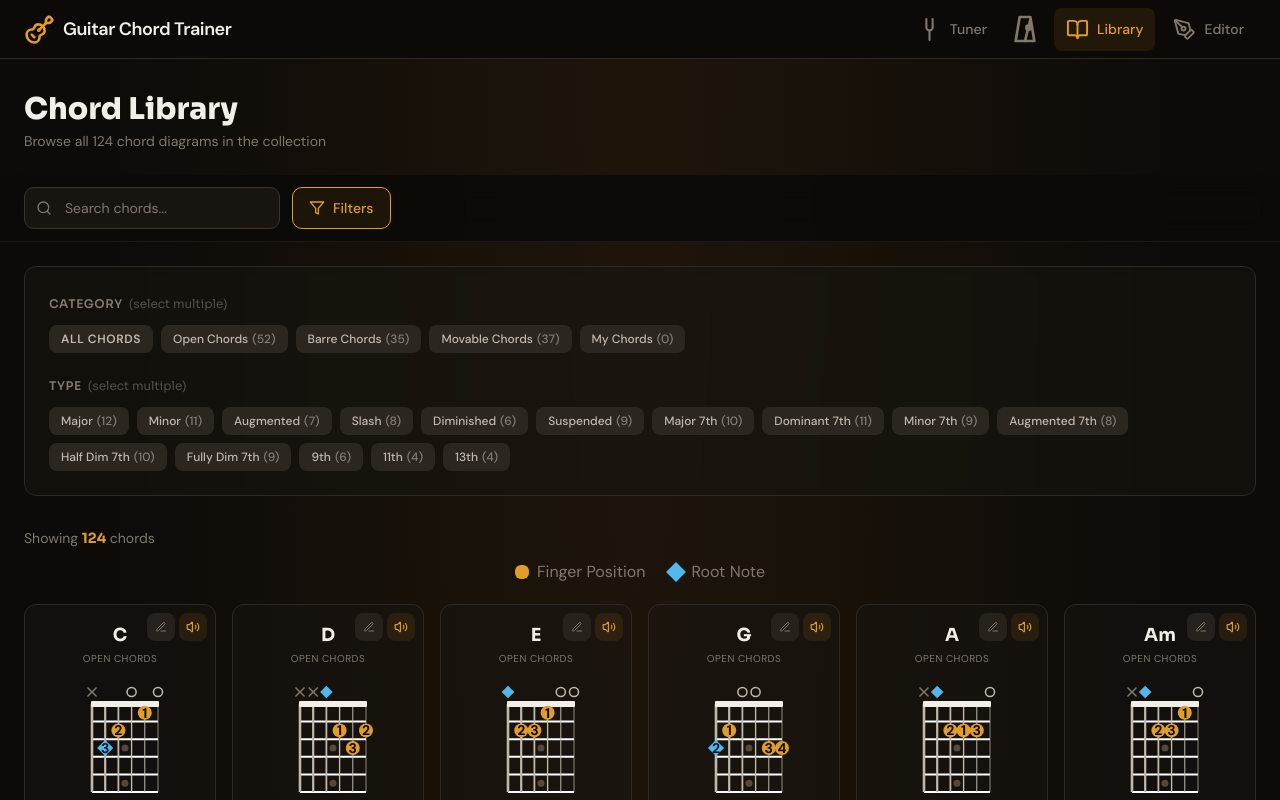
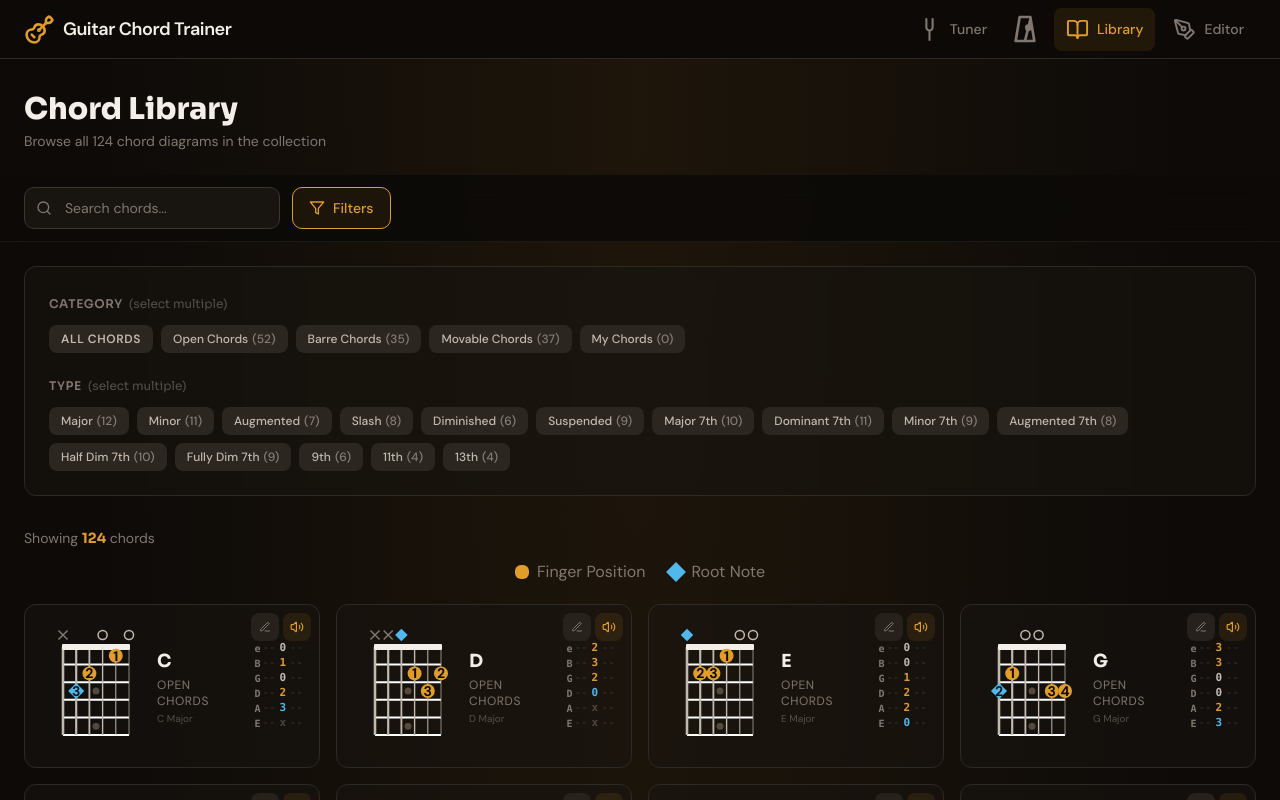
Before and after one commit to randysoller/FretMaster, a React (Vite) app: page /library in a window 1280 px wide. Shown: the top 800 px of the page. Built offline with nearby package versions, Linux system fonts and the light colour scheme.

Commit message:
Add tablature notation to chord library cards

```diff
--- /dev/null
+++ b/src/components/features/ChordTablature.tsx
@@ -0,0 +1,66 @@
+import type { ChordData } from '@/types/chord';
+
+interface ChordTablatureProps {
+  chord: ChordData;
+  size?: 'sm' | 'md' | 'lg';
+}
+
+const STRING_LABELS = ['e', 'B', 'G', 'D', 'A', 'E'] as const;
+
+/**
+ * Renders guitar tablature for a chord.
+ * The frets array is [lowE, A, D, G, B, highE] — we display top-to-bottom as high-e → low-E.
+ */
+export default function ChordTablature({ chord, size = 'sm' }: ChordTablatureProps) {
+  // Reverse to display high e on top, low E on bottom (standard tab notation)
+  const reversedFrets = [...chord.frets].reverse();
+  const rootIdx = chord.rootNoteString;
+  // reversed index: string 0 (low E) → index 5 in reversed, string 5 (high e) → index 0
+  const reversedRootIdx = 5 - rootIdx;
+
+  const textSizes = {
+    sm: { label: 'text-[10px]', fret: 'text-[11px]', gap: 'gap-[1px]', lineH: 'h-[14px]', dashW: 'w-3', labelW: 'w-3' },
+    md: { label: 'text-xs', fret: 'text-xs', gap: 'gap-[2px]', lineH: 'h-[18px]', dashW: 'w-5', labelW: 'w-4' },
+    lg: { label: 'text-sm', fret: 'text-sm', gap: 'gap-[3px]', lineH: 'h-[22px]', dashW: 'w-6', labelW: 'w-5' },
+  };
+
+  const cfg = textSizes[size];
+
+  return (
+    <div className={`font-mono flex flex-col ${cfg.gap} select-none`}>
+      {reversedFrets.map((fret, i) => {
+        const isRoot = i === reversedRootIdx;
+        const fretDisplay = fret === -1 ? 'x' : String(fret);
+        const isOpen = fret === 0;
+        const isMuted = fret === -1;
+
+        return (
+          <div key={i} className={`flex items-center ${cfg.lineH}`}>
+            {/* String label */}
+            <span className={`${cfg.label} ${cfg.labelW} text-right font-bold text-[hsl(var(--text-muted))] shrink-0 pr-0.5`}>
+              {STRING_LABELS[i]}
+            </span>
+            {/* Dashes before */}
+            <span className={`${cfg.fret} text-[hsl(var(--text-muted)/0.4)]`}>--</span>
+            {/* Fret number */}
+            <span
+              className={`${cfg.fret} font-bold tabular-nums text-center min-w-[14px] ${
+                isMuted
+                  ? 'text-[hsl(var(--text-muted)/0.5)]'
+                  : isRoot
+                    ? 'text-[hsl(200_80%_62%)]'
+                    : isOpen
+                      ? 'text-[hsl(var(--text-subtle))]'
+                      : 'text-[hsl(var(--color-primary))]'
+              }`}
+            >
+              {fretDisplay}
+            </span>
+            {/* Dashes after */}
+            <span className={`${cfg.fret} text-[hsl(var(--text-muted)/0.4)]`}>--</span>
+          </div>
+        );
+      })}
+    </div>
+  );
+}
--- a/src/pages/ChordLibrary.tsx
+++ b/src/pages/ChordLibrary.tsx
@@ -5,6 +5,7 @@ import { CHORDS } from '@/constants/chords';
 import { CATEGORY_LABELS, CHORD_TYPE_LABELS, BARRE_ROOT_LABELS, getChordCategoryLabel } from '@/types/chord';
 import type { ChordCategory, ChordType, BarreRoot } from '@/types/chord';
 import ChordDiagram from '@/components/features/ChordDiagram';
+import ChordTablature from '@/components/features/ChordTablature';
 import CustomChordDiagram from '@/components/features/CustomChordDiagram';
 import { Search, Filter, X, Volume2, Edit3 } from 'lucide-react';
 import { useChordAudio } from '@/hooks/useChordAudio';
@@ -326,7 +327,7 @@ export default function ChordLibrary() {
           {/* Chord Grid */}
           {filteredChords.length > 0 ? (
             <motion.div
-              className="grid grid-cols-2 sm:grid-cols-3 md:grid-cols-4 lg:grid-cols-5 xl:grid-cols-6 gap-2 sm:gap-4"
+              className="grid grid-cols-1 sm:grid-cols-2 md:grid-cols-2 lg:grid-cols-3 xl:grid-cols-4 gap-3 sm:gap-4"
               initial="hidden"
               animate="visible"
               key={`${[...filterCategories].join(',')}-${[...filterTypes].join(',')}-${[...filterBarreRoots].join(',')}-${searchQuery}`}
@@ -346,37 +347,33 @@ export default function ChordLibrary() {
                     hidden: { opacity: 0, y: 20 },
                     visible: { opacity: 1, y: 0, transition: { duration: 0.35, ease: 'easeOut' } },
                   }}
-                  className="group relative rounded-lg sm:rounded-xl border border-[hsl(var(--border-subtle))] bg-[hsl(var(--bg-elevated)/0.5)] p-2 sm:p-4 flex flex-col items-center gap-1.5 sm:gap-3 hover:border-[hsl(var(--color-primary)/0.4)] hover:bg-[hsl(var(--bg-elevated))] hover:scale-[1.03] hover:shadow-[0_0_16px_hsl(var(--color-primary)/0.15),0_0_40px_hsl(var(--color-primary)/0.06)] active:scale-[0.98] transition-all duration-200 cursor-pointer"
+                  className="group relative rounded-lg sm:rounded-xl border border-[hsl(var(--border-subtle))] bg-[hsl(var(--bg-elevated)/0.5)] p-3 sm:p-4 flex flex-row items-center gap-3 sm:gap-4 hover:border-[hsl(var(--color-primary)/0.4)] hover:bg-[hsl(var(--bg-elevated))] hover:scale-[1.01] hover:shadow-[0_0_16px_hsl(var(--color-primary)/0.15),0_0_40px_hsl(var(--color-primary)/0.06)] active:scale-[0.99] transition-all duration-200 cursor-pointer"
                 >
-                  <div className="absolute top-1 right-1 sm:top-2 sm:right-2 flex gap-0.5 sm:gap-1">
+                  {/* Action buttons */}
+                  <div className="absolute top-1.5 right-1.5 sm:top-2 sm:right-2 flex gap-0.5 sm:gap-1 z-10">
                     <button
                       onClick={(e) => { e.stopPropagation(); handleEditChord(chord as ChordData & { isCustom?: boolean }); }}
-                      className="size-6 sm:size-7 flex items-center justify-center rounded-md text-[hsl(var(--text-muted))] bg-[hsl(var(--bg-surface)/0.8)] hover:text-[hsl(var(--color-primary))] hover:bg-[hsl(var(--color-primary)/0.15)] active:scale-95 transition-all"
+                      className="size-7 flex items-center justify-center rounded-md text-[hsl(var(--text-muted))] bg-[hsl(var(--bg-surface)/0.8)] hover:text-[hsl(var(--color-primary))] hover:bg-[hsl(var(--color-primary)/0.15)] active:scale-95 transition-all"
                       title="Edit chord"
                     >
-                      <Edit3 className="size-2.5 sm:size-3" />
+                      <Edit3 className="size-3" />
                     </button>
                     <button
                       onClick={(e) => { e.stopPropagation(); playChord(chord); }}
-                      className="size-6 sm:size-7 flex items-center justify-center rounded-md text-[hsl(var(--color-primary))] bg-[hsl(var(--color-primary)/0.1)] hover:bg-[hsl(var(--color-primary)/0.15)] active:scale-95 transition-all"
+                      className="size-7 flex items-center justify-center rounded-md text-[hsl(var(--color-primary))] bg-[hsl(var(--color-primary)/0.1)] hover:bg-[hsl(var(--color-primary)/0.15)] active:scale-95 transition-all"
                       title="Play chord"
                     >
-                      <Volume2 className="size-3 sm:size-3.5" />
+                      <Volume2 className="size-3.5" />
                     </button>
                   </div>
                   {(chord as any).isCustom && !(chord as any).sourceChordId && (
-                    <span className="absolute top-1 left-1 sm:top-2 sm:left-2 rounded px-1 sm:px-1.5 py-0.5 text-[6px] sm:text-[8px] font-display font-bold uppercase tracking-wider bg-[hsl(var(--color-primary)/0.15)] text-[hsl(var(--color-primary))]">
+                    <span className="absolute top-1.5 left-1.5 sm:top-2 sm:left-2 rounded px-1.5 py-0.5 text-[8px] font-display font-bold uppercase tracking-wider bg-[hsl(var(--color-primary)/0.15)] text-[hsl(var(--color-primary))] z-10">
                       Custom
                     </span>
                   )}
-                  <div className="text-center mt-1 sm:mt-0">
-                    <h3 className="font-display text-sm sm:text-lg font-bold text-[hsl(var(--text-default))] group-hover:text-[hsl(var(--color-primary))] transition-colors leading-tight">
-                      {chord.symbol}
-                    </h3>
-                    <p className="text-[8px] sm:text-[10px] font-body text-[hsl(var(--text-muted))] mt-0.5 uppercase tracking-wider">
-                      {getChordCategoryLabel(chord)}
-                    </p>
-                  </div>
+
+                  {/* Left: Chord Diagram */}
+                  <div className="shrink-0">
                     {(chord as any).isCustom ? (
                       <CustomChordDiagram
                         key={`custom-${chord.id}-${((chord as any).customBarres ?? []).length}-${((chord as any).customMarkers ?? []).length}`}
@@ -399,6 +396,25 @@ export default function ChordLibrary() {
                     ) : (
                       <ChordDiagram chord={chord} size="sm" />
                     )}
+                  </div>
+
+                  {/* Center: Name + Category */}
+                  <div className="flex-1 min-w-0 flex flex-col justify-center">
+                    <h3 className="font-display text-base sm:text-lg font-bold text-[hsl(var(--text-default))] group-hover:text-[hsl(var(--color-primary))] transition-colors leading-tight truncate">
+                      {chord.symbol}
+                    </h3>
+                    <p className="text-[10px] sm:text-xs font-body text-[hsl(var(--text-muted))] mt-0.5 uppercase tracking-wider">
+                      {getChordCategoryLabel(chord)}
+                    </p>
+                    <p className="text-[10px] font-body text-[hsl(var(--text-muted)/0.6)] mt-0.5">
+                      {chord.name}
+                    </p>
+                  </div>
+
+                  {/* Right: Tablature */}
+                  <div className="shrink-0">
+                    <ChordTablature chord={chord} size="sm" />
+                  </div>
                 </motion.div>
               ))}
             </motion.div>
```
Lines whose indentation alone changed are shown as unchanged.
